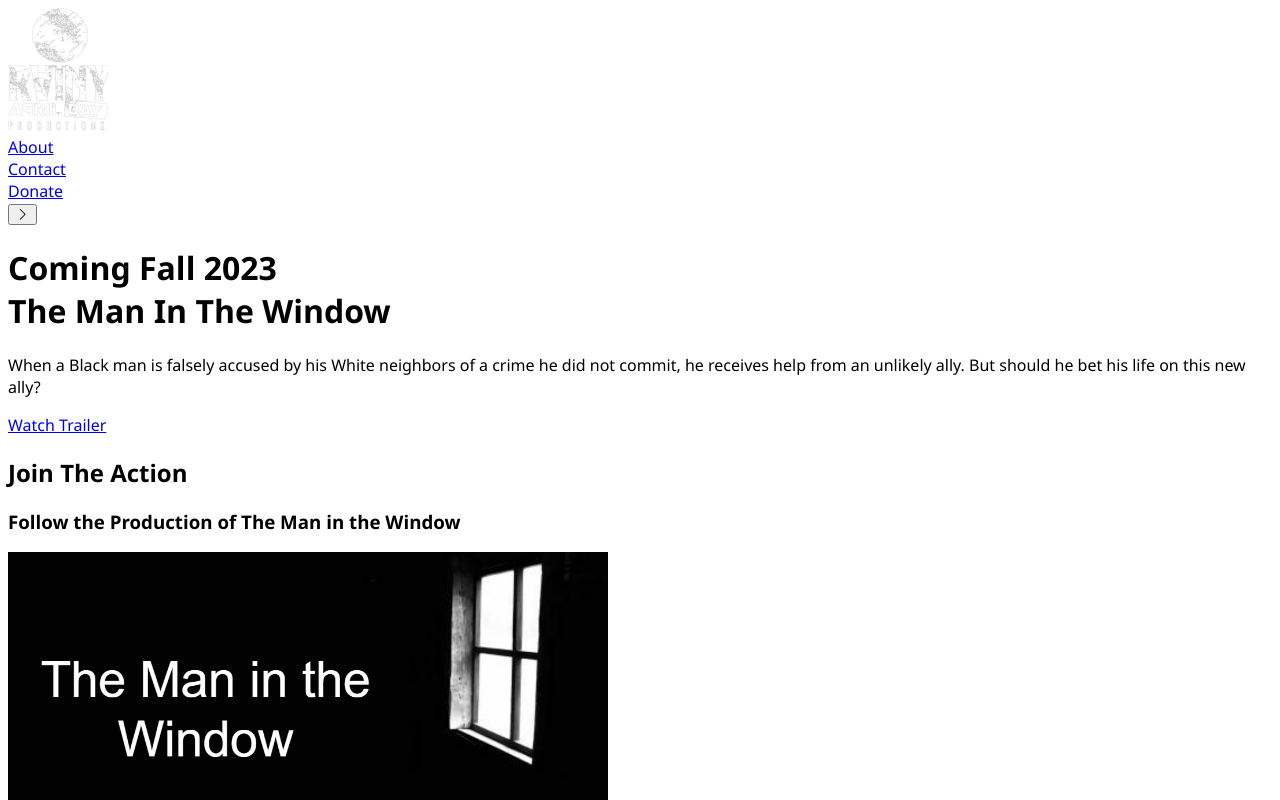
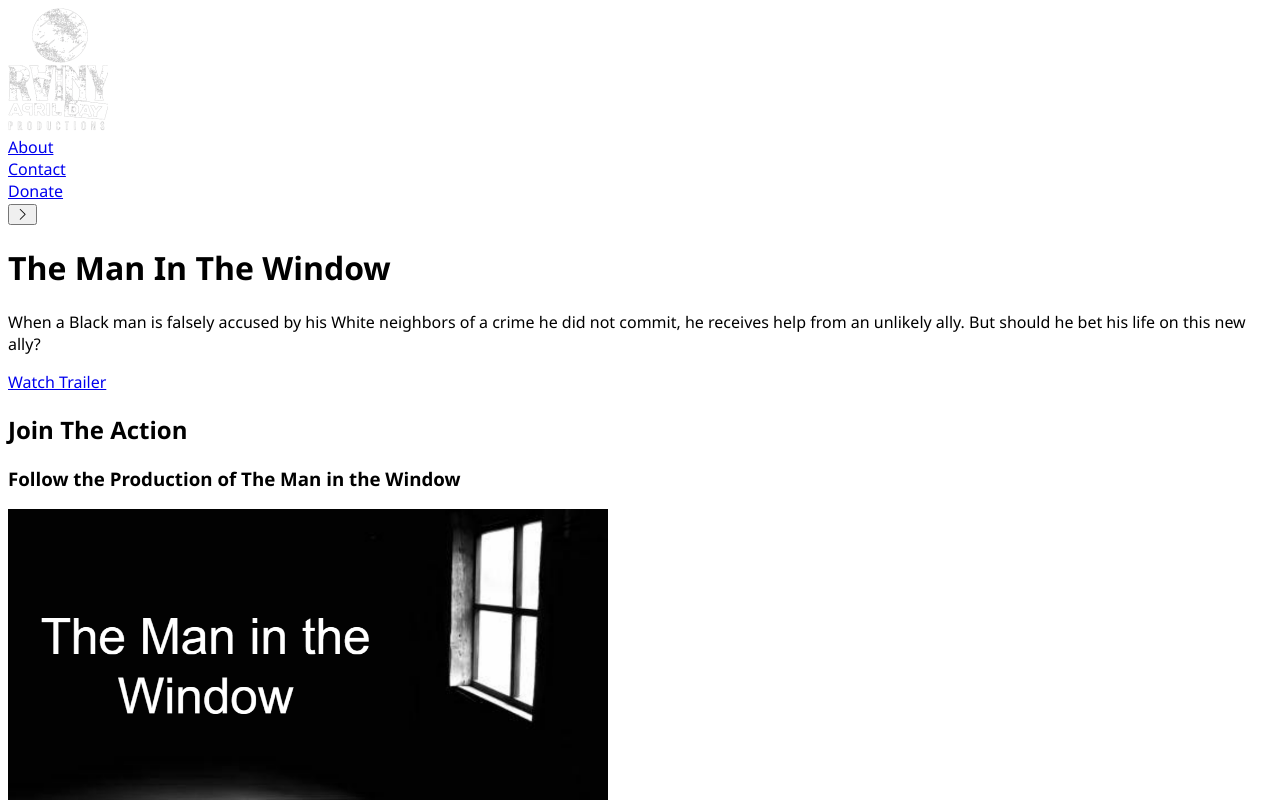
Before and after one commit to EJLearner/rainy-april-next-js, a Next.js app: page / in a window 1280 px wide. Shown: the top 800 px of the page. Built offline with nearby package versions, Linux system fonts and the light colour scheme.

Commit message:
remove date

```diff
--- a/react-pages/ManInWindowPage.js
+++ b/react-pages/ManInWindowPage.js
@@ -177,10 +177,7 @@ const ManInWindowPage = () => {
               <div className="content-and-arrow-wrapper">
                 <PrevNextPageButton path={routePaths.TIPSY} title="Tipsy Movie" type="Next" />
                 <div className="top-content">
-                  <h1>
-                    <div className="subheading">Coming Fall 2023</div>
-                    The Man In The Window
-                  </h1>
+                  <h1>The Man In The Window</h1>
                   <p className="blurb">
                     When a Black man is falsely accused by his White neighbors of a crime he did not commit, he receives
                     help from an unlikely ally. But should he bet his life on this new ally?
```
